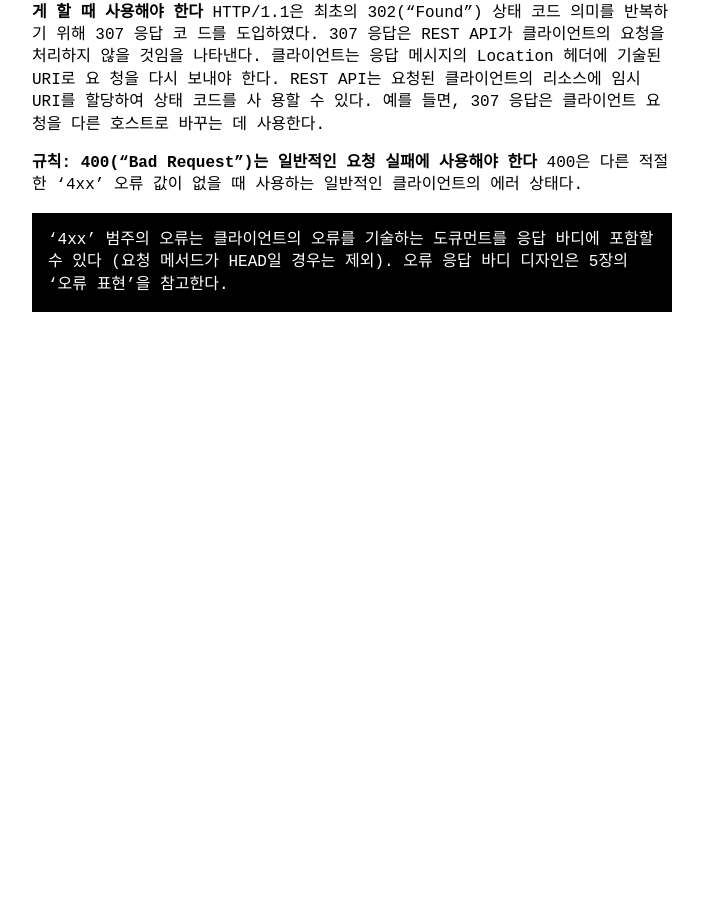
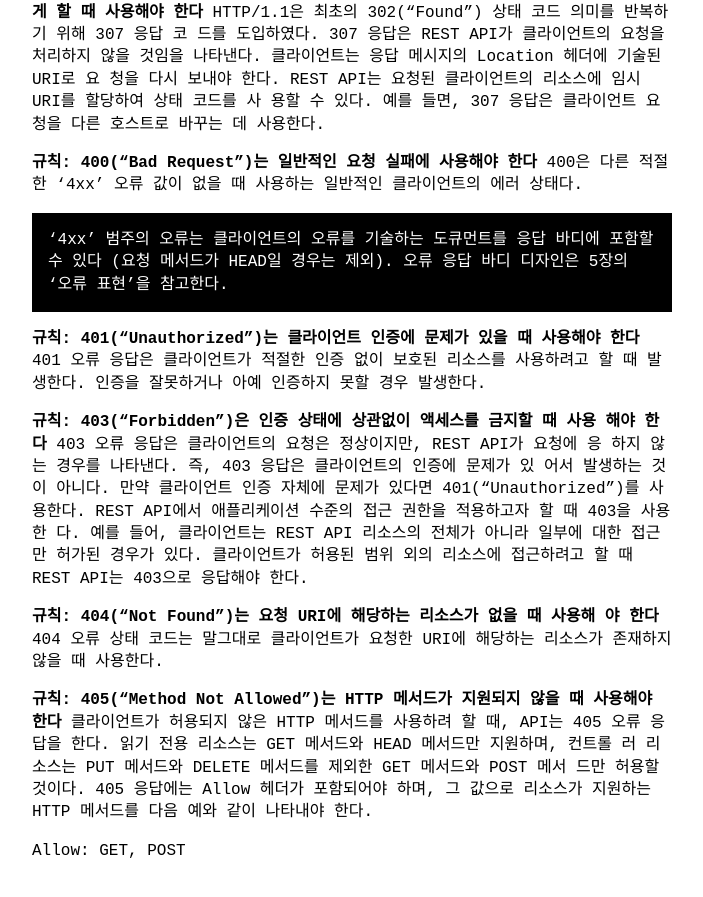
Before and after one commit to khjzzm/khjzzm.github.io, a Jekyll site: the page built from _posts/2023-02-22-Rest-API-Design-Pattern.md, in a window 1280 px wide and 900 px high, scrolled down 9914 px. Shown: the top 897 px of the window, without its empty margins (288-991 px from the left). Built offline with Jekyll 4.4.1, drawn with Linux system fonts in a browser that asks for light colours; before the commit the page ends 10306 px from its top, so only the background shows below that.

Commit message:
401/403/404

```diff
--- a/_posts/2023-02-22-Rest-API-Design-Pattern.md
+++ b/_posts/2023-02-22-Rest-API-Design-Pattern.md
@@ -264,7 +264,6 @@ HTTP 1.1에서는 이 문제를 해결하기 위해 302대신 303(“See Other
 이 상태 코드는 응답 바디에 아무것도 없어야 한다는 측면에서 204(“No Content”) 와 유사하다. 주요 차이점은 204는 바디에 보낼 내용이 없을 때 사용하는 반면, 304는 리소스에 대한 상태 정보가 있긴 하지만 클라이언트에 이미 해당 상태의 최신 버전이 있다는 걸 의미할 때 사용한다.
 이 상태 코드는 조건부 HTTP 요청과 함께 사용하는데, 4장에서 자세히 살펴볼 것 이다.
 
-
 **규칙: 307(“Temporary Redirect”)는 클라이언트가 다른 URI로 요청을 다시 보내게 할 때 사용해야 한다**
 HTTP/1.1은 최초의 302(“Found”) 상태 코드 의미를 반복하기 위해 307 응답 코 드를 도입하였다.
 307 응답은 REST API가 클라이언트의 요청을 처리하지 않을 것임을 나타낸다. 클라이언트는 응답 메시지의 Location 헤더에 기술된 URI로 요 청을 다시 보내야 한다.
@@ -275,3 +274,22 @@ REST API는 요청된 클라이언트의 리소스에 임시 URI를 할당하여
 ~~~
 ‘4xx’ 범주의 오류는 클라이언트의 오류를 기술하는 도큐먼트를 응답 바디에 포함할 수 있다 (요청 메서드가 HEAD일 경우는 제외). 오류 응답 바디 디자인은 5장의 ‘오류 표현’을 참고한다.
 ~~~
+
+**규칙: 401(“Unauthorized”)는 클라이언트 인증에 문제가 있을 때 사용해야 한다**
+401 오류 응답은 클라이언트가 적절한 인증 없이 보호된 리소스를 사용하려고 할 때 발생한다. 인증을 잘못하거나 아예 인증하지 못할 경우 발생한다.
+
+**규칙: 403(“Forbidden”)은 인증 상태에 상관없이 액세스를 금지할 때 사용 해야 한다**
+403 오류 응답은 클라이언트의 요청은 정상이지만, REST API가 요청에 응 하지 않는 경우를 나타낸다.
+즉, 403 응답은 클라이언트의 인증에 문제가 있 어서 발생하는 것이 아니다. 만약 클라이언트 인증 자체에 문제가 있다면 401(“Unauthorized”)를 사용한다.
+REST API에서 애플리케이션 수준의 접근 권한을 적용하고자 할 때 403을 사용한 다. 예를 들어, 클라이언트는 REST API 리소스의 전체가 아니라 일부에 대한 접근 만 허가된 경우가 있다.
+클라이언트가 허용된 범위 외의 리소스에 접근하려고 할 때 REST API는 403으로 응답해야 한다.
+
+**규칙: 404(“Not Found”)는 요청 URI에 해당하는 리소스가 없을 때 사용해 야 한다**
+404 오류 상태 코드는 말그대로 클라이언트가 요청한 URI에 해당하는 리소스가 존재하지 않을 때 사용한다.
+
+**규칙: 405(“Method Not Allowed”)는 HTTP 메서드가 지원되지 않을 때 사용해야 한다**
+클라이언트가 허용되지 않은 HTTP 메서드를 사용하려 할 때, API는 405 오류 응 답을 한다. 읽기 전용 리소스는 GET 메서드와 HEAD 메서드만 지원하며,
+컨트롤 러 리소스는 PUT 메서드와 DELETE 메서드를 제외한 GET 메서드와 POST 메서 드만 허용할 것이다.
+405 응답에는 Allow 헤더가 포함되어야 하며, 그 값으로 리소스가 지원하는 HTTP 메서드를 다음 예와 같이 나타내야 한다.
+
+Allow: GET, POST
```
